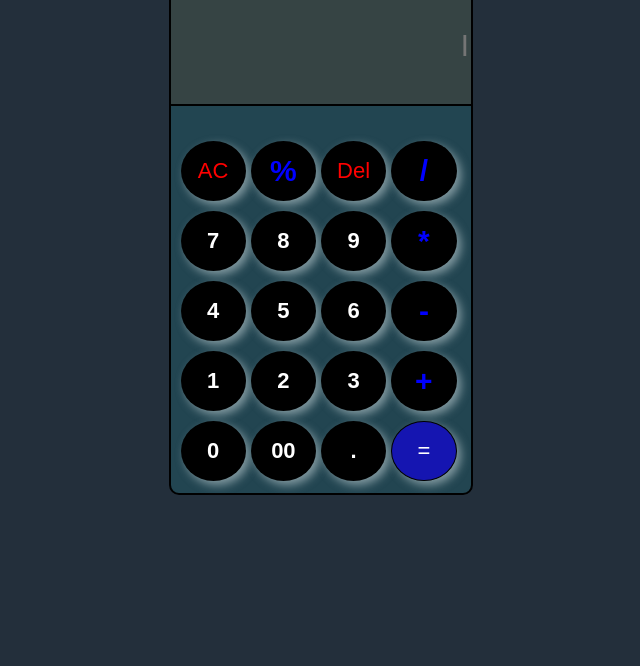
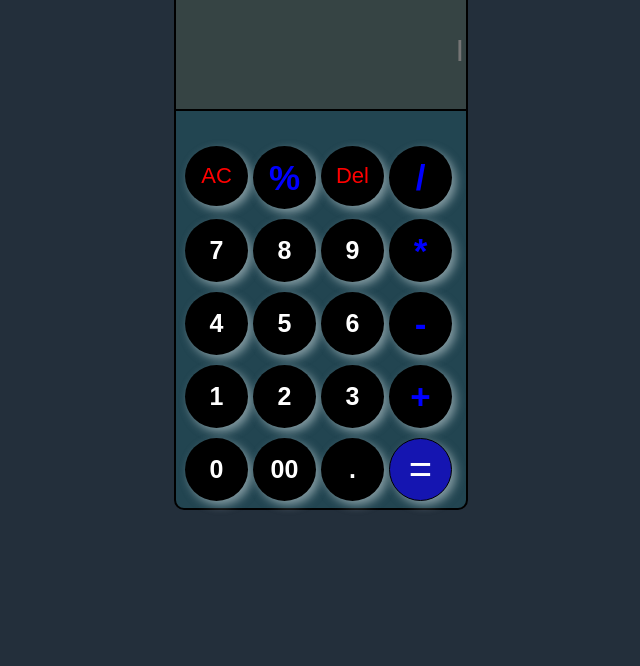
Before and after one commit to Sanjeet9896/calculatorWeb, a plain HTML site: page index.html in a window 1280 px wide. Shown: the part 134-800 px from the top of the page, without its empty margins (319-959 px from the left). Drawn offline with Linux system fonts and the light colour scheme.

Commit message:
Update style.css
.fifth

```diff
--- a/style.css
+++ b/style.css
@@ -14,19 +14,19 @@ body{
 .calculator{
     display:flex;
     background-color:rgb(34, 69, 81);
-    width:300px;
-    height:550px;
-    margin-top:75px;
+    width:290px;
+    height:560px;
+    margin-top:80px;
     border-radius:10px;
     border:2px solid black;
     flex-direction:column;
 }
 .calculator h1{
-    color:rgb(9, 3, 3);
+    color:black;
 }
 .inputArea input{
     height:120px;
-    width:297px;
+    width:287px;
     text-align:right;
     color:white;
     font-weight:bold;
@@ -52,11 +52,11 @@ input[type="text"]{
 .number{
     cursor:pointer;
     background-color:black;
-    height:60px;
+    height:63px;
     width:22.5%;
     border-radius:50%;
     margin-right:5px;
-    font-size:22px;
+    font-size:25px;
     font-weight:bold;
      color:white;
      border:none;
@@ -65,11 +65,11 @@ input[type="text"]{
 .operator{
     cursor:pointer;
     background-color:black;
-    height:60px;
+    height:63px;
     width:22.5%;
     border-radius:50%;
     margin-right:5px;
-    font-size:30px;
+    font-size:35px;
     color:blue;
     border:none;
     font-weight:bolder;
@@ -78,11 +78,11 @@ input[type="text"]{
 .equal{
     cursor:pointer;
     background-color:rgb(21, 21, 177);
-    height:60px;
+    height:63px;
     width:22.5%;
     border-radius:50%;
     margin-right:5px;
-    font-size:22px;
+    font-size:40px;
     color:white;
     border:1px solid black;
     box-shadow:4px 4px 10px rgba(228, 239, 241, 0.5);
```
